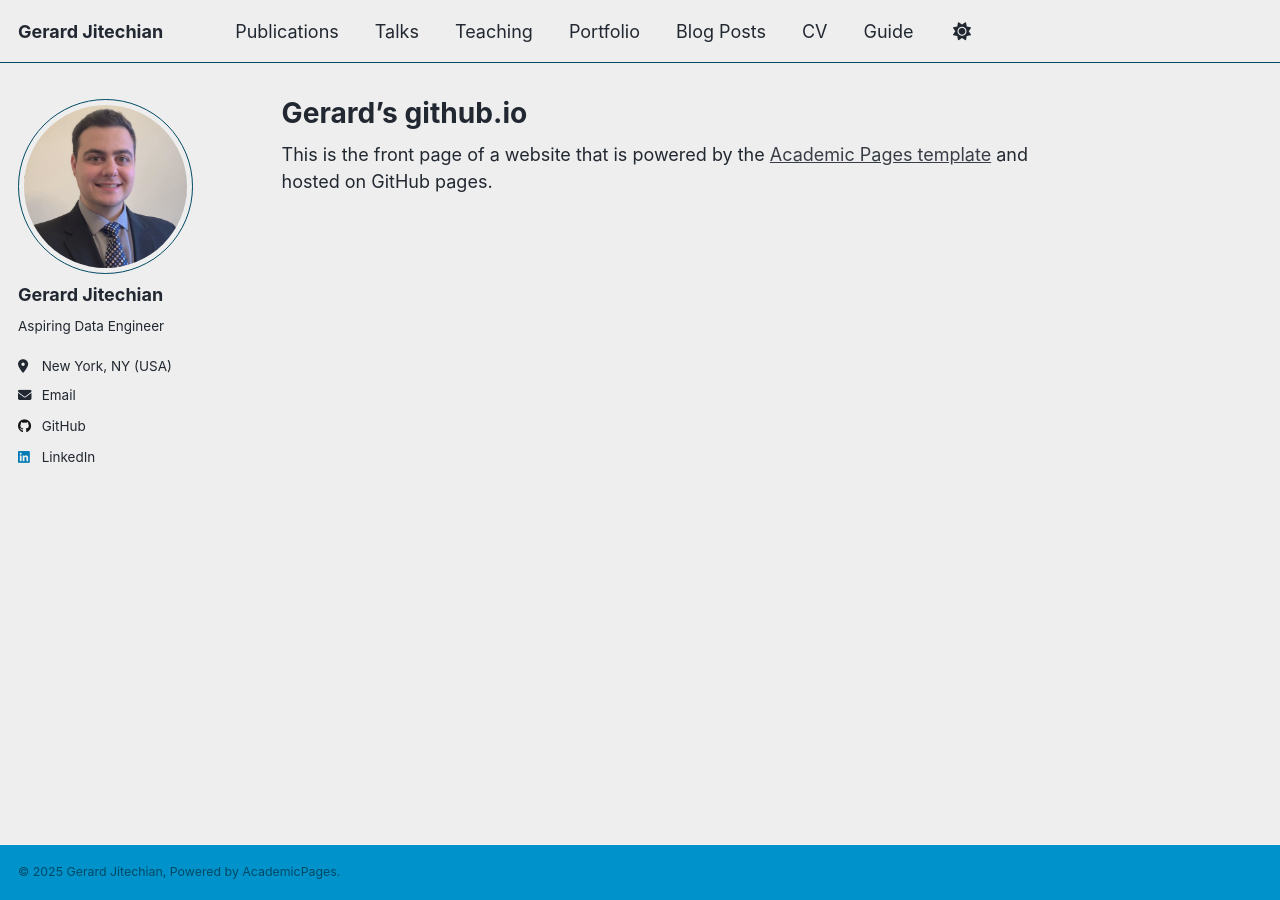
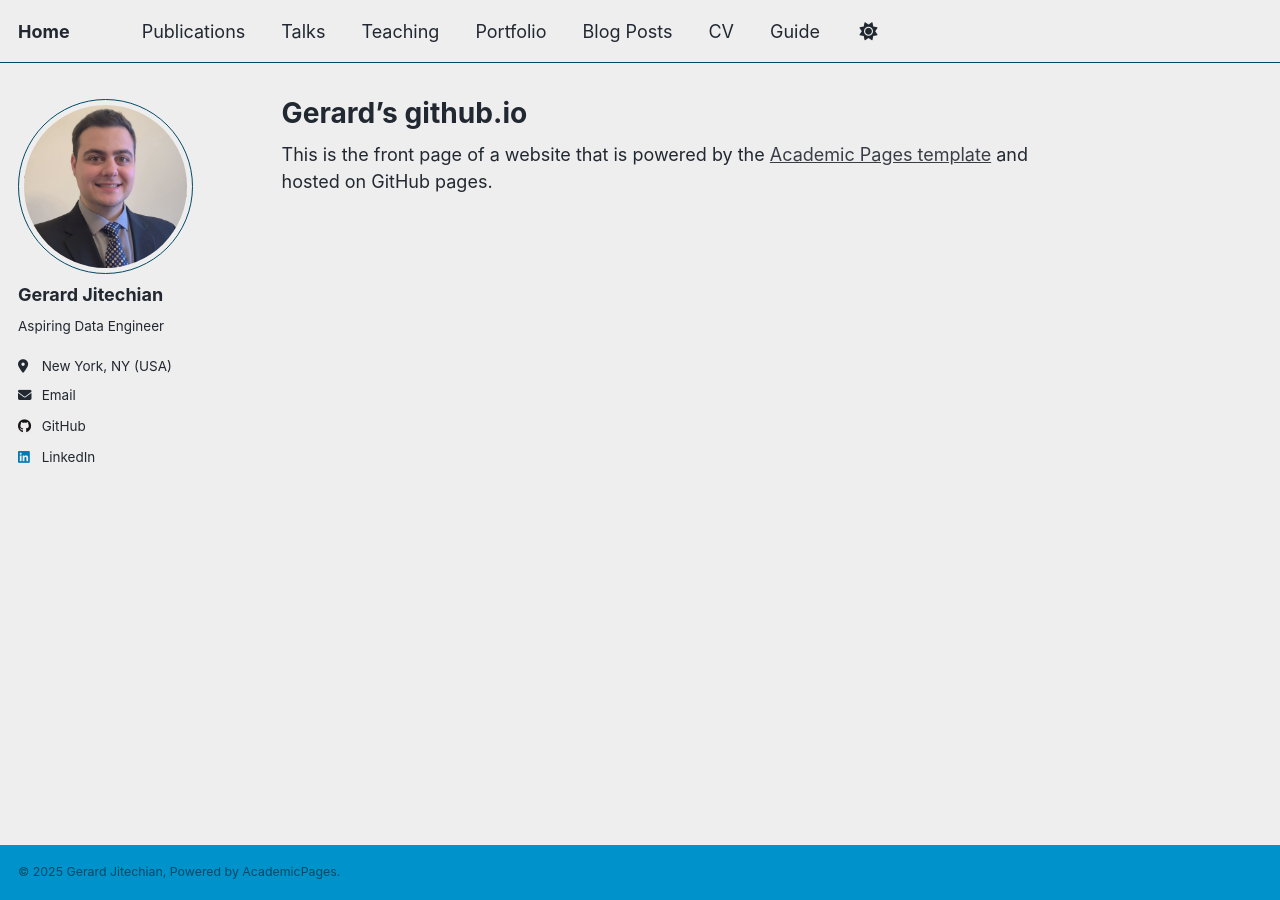
Before and after one commit to gerardjitechian/gerardjitechian.github.io, a Jekyll site: the page built from _pages/about.md, in a window 1280 px wide. Built offline with Jekyll 4.4.1, drawn with Linux system fonts in a browser that asks for light colours.

Commit message:
Update _config.yml

```diff
--- a/_config.yml
+++ b/_config.yml
@@ -9,7 +9,7 @@
 # Basic Site Settings
 locale                   : "en-US"
 site_theme               : "air" # Currently available options are "default", "air"
-title                    : "Gerard Jitechian"
+title                    : "Home"
 title_separator          : "-"
 name                     : &name "Gerard Jitechian"
 description              : &description "Aspiring Data Engineer | Biomedical Informatics & EMR background | NYC-based"
```
